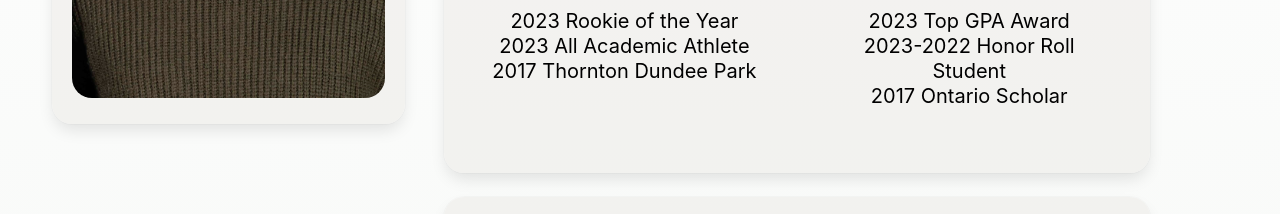
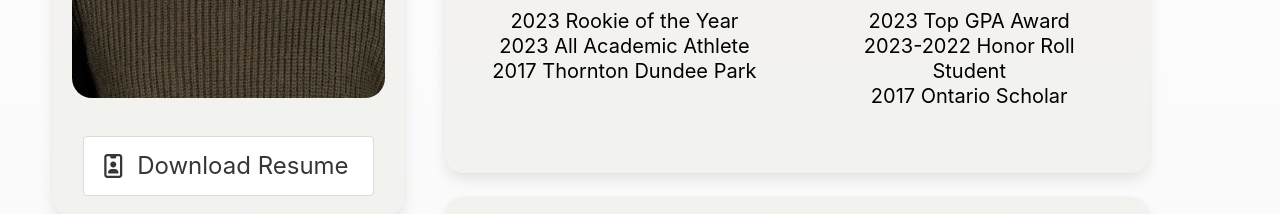
Before and after one commit to nandor-gallo/nandor-gallo.com, a website: page index.html in a window 1280 px wide. Shown: the part 543-757 px from the top of the page. Drawn offline with nearby package versions, Linux system fonts and the light colour scheme.

Commit message:
added Resume download

```diff
--- a/index.html
+++ b/index.html
@@ -8,6 +8,7 @@
         <script src="https://kit.fontawesome.com/60b13ac983.js" crossorigin="anonymous"></script>
         <link rel="stylesheet" href="https://cdn.jsdelivr.net/npm/bulma@0.9.4/css/bulma.min.css">
         <link rel="stylesheet" href="styles/main.css">
+        <script src="scripts/index.js"></script>
         <meta name="viewport" content="width=device-width, initial-scale=1">
 
     </head>
@@ -54,14 +55,29 @@
         <a class="sectionHeader" href="#section3"><i class="fa-solid fa-envelope"></i></a>
     </div>
         <!-- About Me Card -->
-        <div  class="hero-body">
+        <div class="hero-body">
             <div class="container" id="aboutSection">
                 <div class="columns">
                     <div class="columns is-one-third">
                         <div class="column" id="pictureColumn">
                             <div class="box">
                                 <img class="profilePicture" src="resources/profilePicture.png" height="500px" width="400px">
+                                <div class="resumeBtnBox">
+                                    <a onclick="window.open('resources/Nandor_Gallo 2023 Resume.pdf','mywindow');" download>
+                                        <button id="resumeBtn"  class="button is-large">
+                                            <span class="icon is-medium">
+                                                <i class="fa-regular fa-id-badge"></i>
+                                            </span>
+                                            <span>Download Resume</span>
+                                        </button>
+                                    </a>
+
+                                </div>
                             </div>
+
+
+
+
 
 
 
--- a/styles/main.css
+++ b/styles/main.css
@@ -110,8 +110,8 @@ html {
 
 
 .hero-body {
-  border-bottom: 0.5rem solid white;
   height: fit-content;
+  margin-bottom: 3rem;
 }
 
 .field.is-grouped.is-grouped-multiline:last-child {
@@ -150,6 +150,13 @@ html {
   border-left: 0.1rem solid black;
 
 }
+
+.resumeBtnBox{
+  display: flex;
+  justify-content: center;
+  padding-top: 2rem;
+}
+
 /* .sectionHeader:after {
   justify-content: center;
   text-align: center;
```
Also changed, not shown: scripts/index.js (added), 1 other file.
